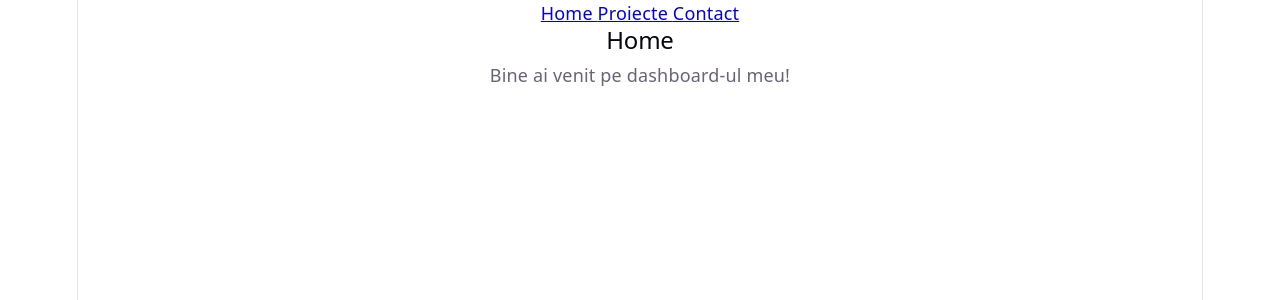
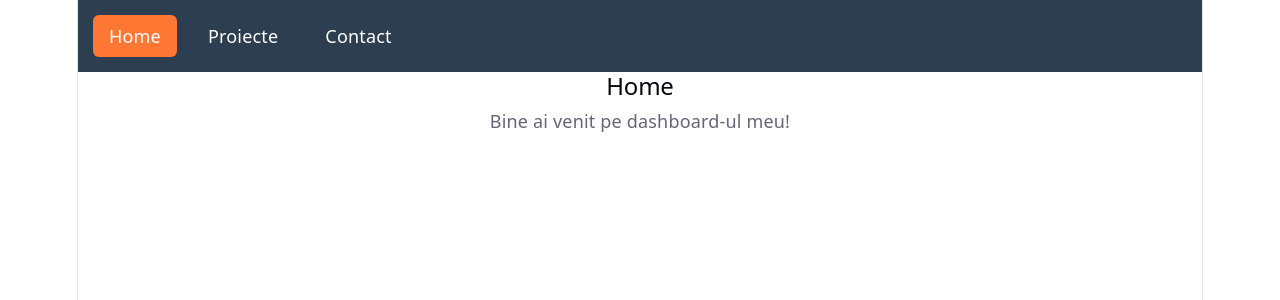
Before and after one commit to Hrelea-Victor/Laborator-pweb, a React (Vite) app: page / in a window 1280 px wide. Shown: the top 300 px of the page. Built offline with nearby package versions, Linux system fonts and the light colour scheme.

Commit message:
Feat: Improved NavBar

```diff
--- a/src/App.css
+++ b/src/App.css
@@ -182,3 +182,18 @@
     border-right-color: var(--border);
   }
 }
+
+nav {
+	display: flex;
+	gap: 15px;
+	padding: 15px;
+	background: #2C3E50;
+}
+nav a {
+	color: white;
+	text-decoration: none;
+	padding: 8px 16px;
+	border-radius: 6px;
+}
+nav a:hover { background: #34495E; }
+nav a.active { background: #FF7733; }
--- a/src/App.jsx
+++ b/src/App.jsx
@@ -1,4 +1,5 @@
 import { BrowserRouter, Routes, Route } from 'react-router';
+import './App.css';
 import Home from './pages/Home';
 import Projects from './pages/Projects';
 import Contact from './pages/Contact';
--- a/src/Navbar.jsx
+++ b/src/Navbar.jsx
@@ -1,10 +1,10 @@
-import { Link } from 'react-router';
+import { NavLink } from 'react-router';
 function Navbar() {
 	return (
 		<nav>
-			<Link to="/">Home  </Link>
-			<Link to="/projects">Proiecte  </Link>
-			<Link to="/contact">Contact  </Link>
+			<NavLink to="/">Home  </NavLink>
+			<NavLink to="/projects">Proiecte  </NavLink>
+			<NavLink to="/contact">Contact  </NavLink>
 		</nav>
 	);
 }
```
